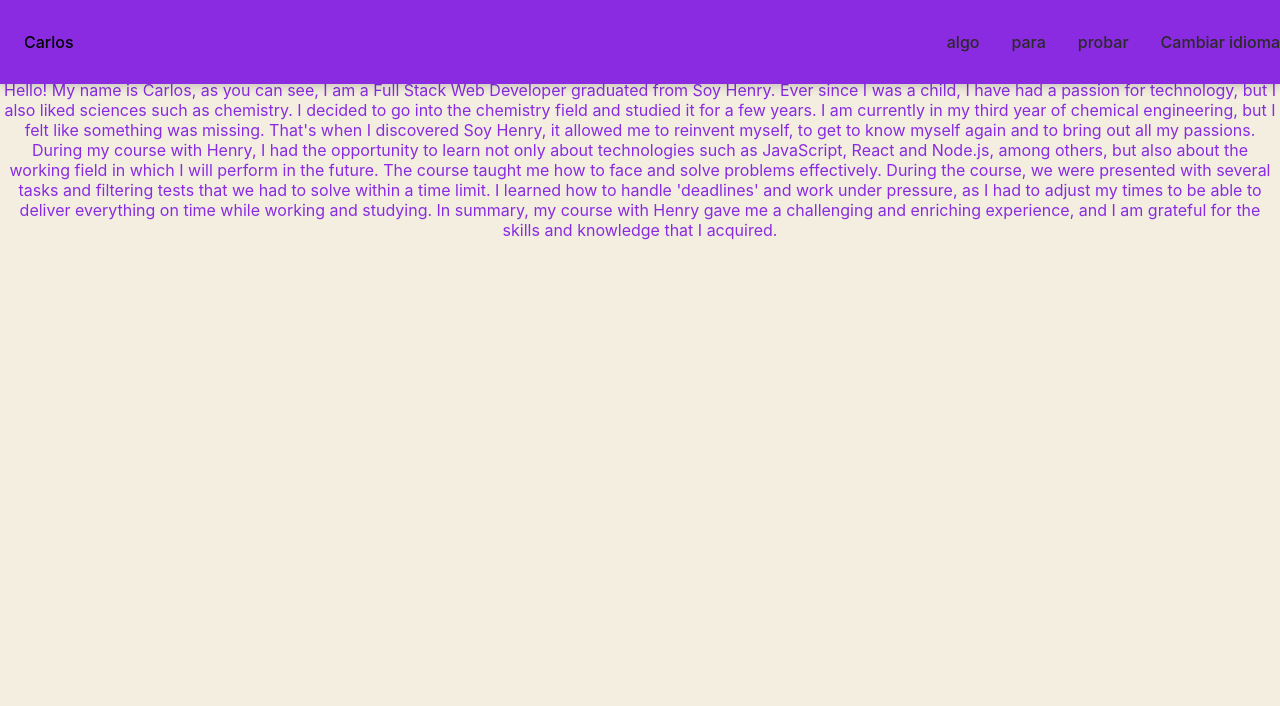
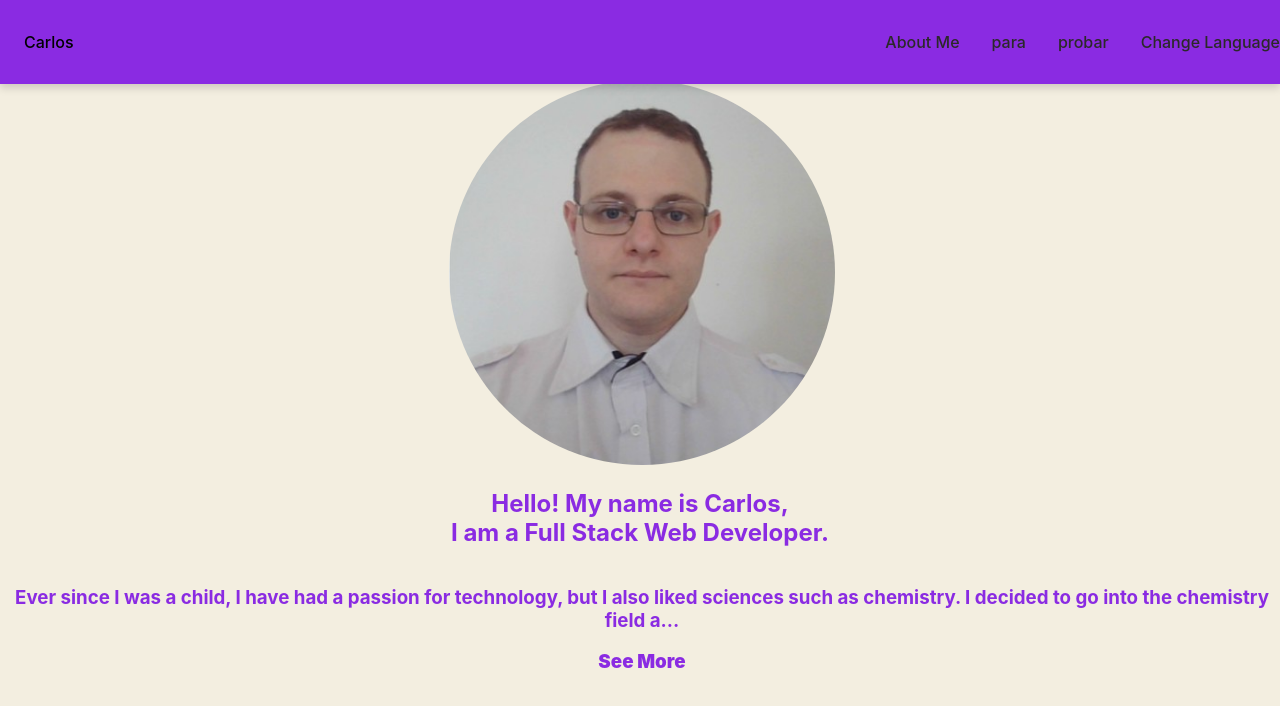
Before and after one commit to cvirgili438/NewPortfolio, a React (Create React App) app: page / in a window 1280 px wide. Shown: the top 706 px of the page. Built offline with nearby package versions, Linux system fonts and the light colour scheme.

Commit message:
mejorando about

```diff
--- a/src/components/About/About.jsx
+++ b/src/components/About/About.jsx
@@ -2,23 +2,55 @@ import React from 'react'
 import { hideToView } from '../../utils/function';
 import { aboutEN, aboutES } from '../../utils/stringConst';
 import s from './About.module.css'
+import image from '../../utils/perfil.jpeg'
 
 
 export default function About(props) {
-
+    const [more,setMore]=React.useState(false)
     React.useEffect(()=>{
         hideToView({
           english:props.english,
           idES:'aboutES',
           idEN:'aboutEN'
         })
-
-       },[props.english])
-
+        hideToView({
+          english:more,
+          idES:'seeMoreEN',
+          idEN:'seeEN'
+        })
+        hideToView({
+          english:more,
+          idES:'seeMoreES',
+          idEN:'seeES'
+        })
+       },[props.english,more])
+       const seeMoreEs = aboutES.slice(0,150)
+       const seeMoreEN= aboutEN.slice(0,150).concat('...')
+       const handleMore = ()=>setMore(!more)
   return (
     <div className={s.about_container}>
-        <span id='aboutES'>{aboutES}</span>
-        <span id='aboutEN' >{aboutEN}</span>
+      <div>
+        <img className={s.image_profile} src={image} alt='ProfileIMG'  />
+        </div>
+
+        <div className={s.div_about} id='aboutES'>
+          <h2 className={s.machine_ES}>¡Hola! Soy Carlos,<br/>Soy un Full Stack Web Developer</h2>
+          <div>
+            <h3 className={s.h3_complete} id='seeMoreES'>{seeMoreEs}</h3>
+            <h3 className={s.h3_complete} id='seeES'>{aboutES}</h3>
+            <h3 onClick={handleMore} className={s.h3_click}>{more?'Ver menos':'Ver Mas'}</h3>
+          </div>
+          </div>
+        <div id='aboutEN' className={s.div_about}>
+          <h1 className={s.machine_ES}>Hello! My name is Carlos, <br/>I am a Full Stack Web Developer.</h1>
+          <div>
+            <h3 className={s.h3_complete} id='seeMoreEN'>{seeMoreEN}</h3>
+            <h3 className={s.h3_complete} id='seeEN'>{aboutEN}</h3>
+            <h3 onClick={handleMore} className={s.h3_click}>{more?'See Less':'See More'}</h3>
+          </div>
+
+        </div>
+
         {}
     </div>
   )
--- a/src/components/About/About.module.css
+++ b/src/components/About/About.module.css
@@ -1,6 +1,39 @@
 .about_container{
     display: inline-block;
     position:relative;
+}
+.image_profile{
+    border-radius:50%;
+    width: 30%;
+}
+.div_about{
+    display: flex;
+    flex-direction: column;
+}
+.h3_click{
+    cursor: pointer;
+    font-weight:900;
+}
+.h3_complete{
+    transition: all 1s;
+}
+.machine_ES{
+
+    white-space: nowrap;
+    border-right: 4px solid;
+    width: 100vw;
+    animation: typing 2s steps(12),blink .5s infinite step-end alternate;
+    overflow: hidden;
+
+}
+
+@keyframes typing {
+    from {width: 0;visibility: visible;}
+    to{width: 100%;visibility: visible;}
+}
+@keyframes blink {
+    50%{border-color: transparent;}
+
 }
 @media screen and (max-width:767px) {
     .toHide{
@@ -14,4 +47,9 @@
         animation-duration: 1s;
         opacity: 1;
     }
+    .image_profile{
+        border-radius:50%;
+        width: 50%;
+    }
+
   }
--- a/src/components/NavBar/NavBar.jsx
+++ b/src/components/NavBar/NavBar.jsx
@@ -8,6 +8,7 @@ import { AiOutlineClose } from "react-icons/ai";
 import { GrLanguage } from "react-icons/gr";
 import { useDispatch, useSelector } from 'react-redux';
 import { changeLanguage } from '../../Redux/Action'
+import { hideToView } from '../../utils/function';
 
 
 
@@ -22,7 +23,19 @@ export default function NavBar() {
         dispatch(changeLanguage(!english))
         setActive(!active)
       }
+      React.useEffect(()=>{
+        hideToView({
+          english:english,
+          idES:'aboutLiES',
+          idEN:'aboutLiEN'
+        })
+        hideToView({
+            english:english,
+            idES:'languageLiES',
+            idEN:'languageLiEN'
+        })
 
+       },[english])
   return (
     <header className={style.nav}>
 
@@ -35,13 +48,19 @@ export default function NavBar() {
             <div className={`${style.nav_menu} ${active ? style.show_menu : ''}`} id='nav_menu' >
 
             <ul className={style.nav_ul}>
-                <li className={style.nav_li} >
+                <li className={style.nav_li} id='aboutLiEN' >
                     <Link className={style.nav_link} onClick={handleShow} to='about' smooth={true}>
-                    <BiHomeHeart  className={style.nav_icon} />algo
+                    <BiHomeHeart  className={style.nav_icon} />About Me
                     </Link></li>
+                <li className={style.nav_li} id='aboutLiES' >
+                    <Link className={style.nav_link} onClick={handleShow} to='about' smooth={true}>
+                    <BiHomeHeart  className={style.nav_icon} />About Me
+                    </Link></li>
+
                 <li className={style.nav_li}>para</li>
                 <li className={style.nav_li}>probar</li>
-                <li onClick={handleLanguage} className={style.nav_li}><GrLanguage className={style.nav_icon}/>{english?'Cambiar idioma':'Change Language'}</li>
+                <li onClick={handleLanguage} id='languageLiES' className={style.nav_li}><GrLanguage className={style.nav_icon}/>{'Cambiar idioma'}</li>
+                <li onClick={handleLanguage} id='languageLiEN' className={style.nav_li}><GrLanguage className={style.nav_icon}/>{'Change Language'}</li>
 
             </ul>
 
--- a/src/utils/stringConst.js
+++ b/src/utils/stringConst.js
@@ -12,7 +12,7 @@ import image11 from './tecnologias/68747470733a2f2f7777772e766563746f726c6f676f2
 import image12 from './tecnologias/68747470733a2f2f7777772e766563746f726c6f676f2e7a6f6e652f6c6f676f732f676574706f73746d616e2f676574706f73746d616e2d69636f6e2e737667.svg'
 import image14 from './tecnologias/68747470733a2f2f7777772e766563746f726c6f676f2e7a6f6e652f6c6f676f732f6a6573746a73696f2f6a6573746a73696f2d69636f6e2e737667.svg'
 
-export const aboutES= "¡Hola! Soy Carlos, como habras visto, soy un Full Stack Web Developer graduado en Soy Henry.Desde chico me gustaba mucho la tecnología, pero, ¡las ciencias como la química también me gustaban! Decidí ir por el rumbo la química, probe unos años, actualmente estoy en tercer año de ingeniería química, pero sentía que me faltaba algo trabajando y estudiando química;ahí fue cuando conocí a Soy Henry, aquí pude reinventarme, conocerme a mí mismo nuevamente, aquí salieron a flote todas mis pasiones.Durante mi curso con Henry, tuve la oportunidad de aprender no solo sobre tecnologías como JavaScript, React y Node.js, entre otras, sino también sobre el ámbito laboral en el que me desempeñaré en el futuro. El curso me enseñó a enfrentar y resolver problemas de manera eficaz.Durante el curso, se nos presentaron varias tareas y pruebas de filtro, que debíamos resolver dentro de un tiempo límite. Aprendí a manejar las llamadas 'deadlines' o fechas de entrega, y a trabajar bajo presión, ya que debía ajustar mis tiempos para poder entregar todo a tiempo mientras trabajaba y estudiaba. En resumen, mi curso con Henry me brindó una experiencia desafiante y enriquecedora, y estoy agradecido por las habilidades y conocimientos que adquirí.";
-export const aboutEN = "Hello! My name is Carlos, as you can see, I am a Full Stack Web Developer graduated from Soy Henry. Ever since I was a child, I have had a passion for technology, but I also liked sciences such as chemistry. I decided to go into the chemistry field and studied it for a few years. I am currently in my third year of chemical engineering, but I felt like something was missing. That's when I discovered Soy Henry, it allowed me to reinvent myself, to get to know myself again and to bring out all my passions. During my course with Henry, I had the opportunity to learn not only about technologies such as JavaScript, React and Node.js, among others, but also about the working field in which I will perform in the future. The course taught me how to face and solve problems effectively. During the course, we were presented with several tasks and filtering tests that we had to solve within a time limit. I learned how to handle 'deadlines' and work under pressure, as I had to adjust my times to be able to deliver everything on time while working and studying. In summary, my course with Henry gave me a challenging and enriching experience, and I am grateful for the skills and knowledge that I acquired.";
+export const aboutES= "Desde chico me gustaba mucho la tecnología, pero, ¡las ciencias como la química también me gustaban! Decidí ir por el rumbo la química, probe unos años, actualmente estoy en tercer año de ingeniería química, pero sentía que me faltaba algo trabajando y estudiando química;ahí fue cuando conocí a Soy Henry, aquí pude reinventarme, conocerme a mí mismo nuevamente, aquí salieron a flote todas mis pasiones.Durante mi curso con Henry, tuve la oportunidad de aprender no solo sobre tecnologías como JavaScript, React y Node.js, entre otras, sino también sobre el ámbito laboral en el que me desempeñaré en el futuro. El curso me enseñó a enfrentar y resolver problemas de manera eficaz.Durante el curso, se nos presentaron varias tareas y pruebas de filtro, que debíamos resolver dentro de un tiempo límite. Aprendí a manejar las llamadas 'deadlines' o fechas de entrega, y a trabajar bajo presión, ya que debía ajustar mis tiempos para poder entregar todo a tiempo mientras trabajaba y estudiaba. En resumen, mi curso con Henry me brindó una experiencia desafiante y enriquecedora, y estoy agradecido por las habilidades y conocimientos que adquirí.";
+export const aboutEN = "Ever since I was a child, I have had a passion for technology, but I also liked sciences such as chemistry. I decided to go into the chemistry field and studied it for a few years. I am currently in my third year of chemical engineering, but I felt like something was missing. That's when I discovered Soy Henry, it allowed me to reinvent myself, to get to know myself again and to bring out all my passions. During my course with Henry, I had the opportunity to learn not only about technologies such as JavaScript, React and Node.js, among others, but also about the working field in which I will perform in the future. The course taught me how to face and solve problems effectively. During the course, we were presented with several tasks and filtering tests that we had to solve within a time limit. I learned how to handle 'deadlines' and work under pressure, as I had to adjust my times to be able to deliver everything on time while working and studying. In summary, my course with Henry gave me a challenging and enriching experience, and I am grateful for the skills and knowledge that I acquired.";
 
 export const imageArray =[image6,image2,image3,image4,image5,image1,image7,image8,image9,image10,image11,image12,image14]
```
